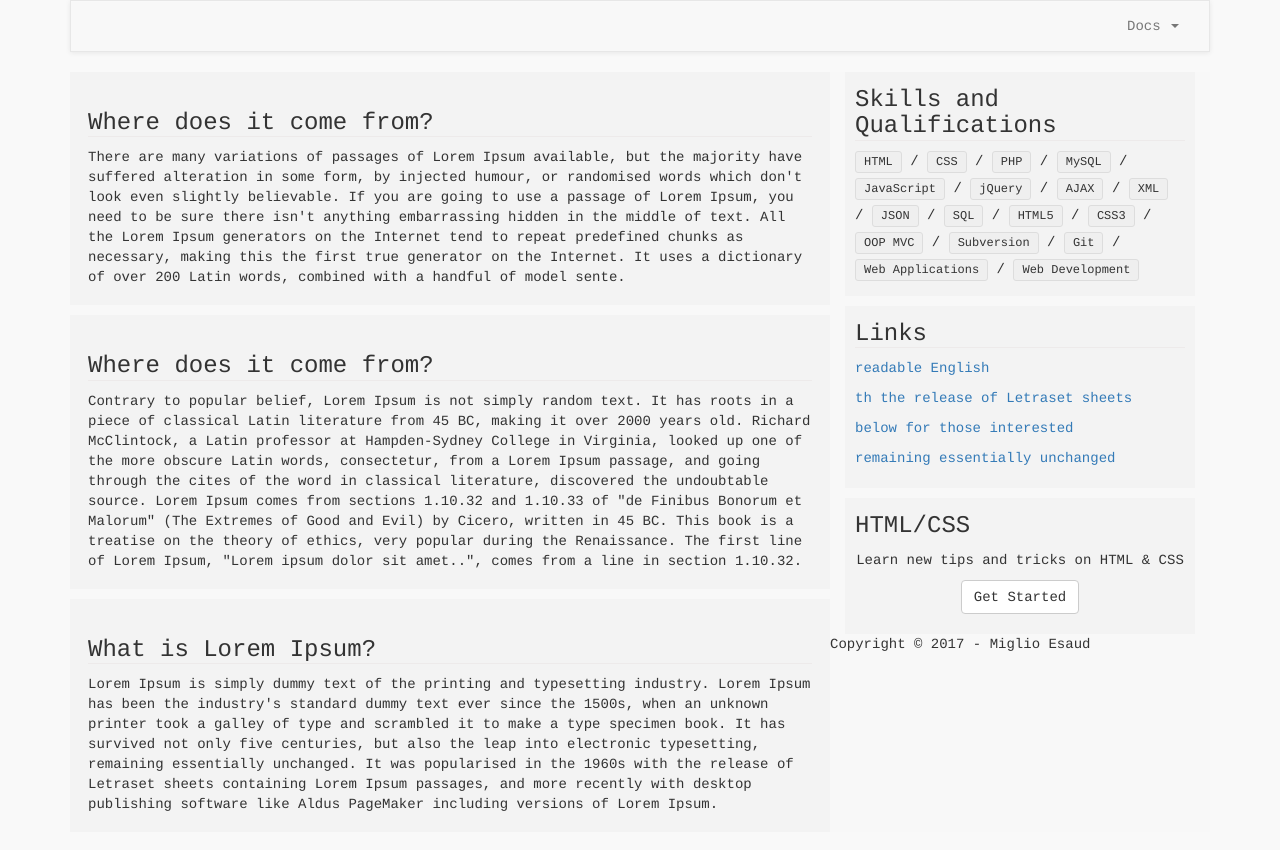
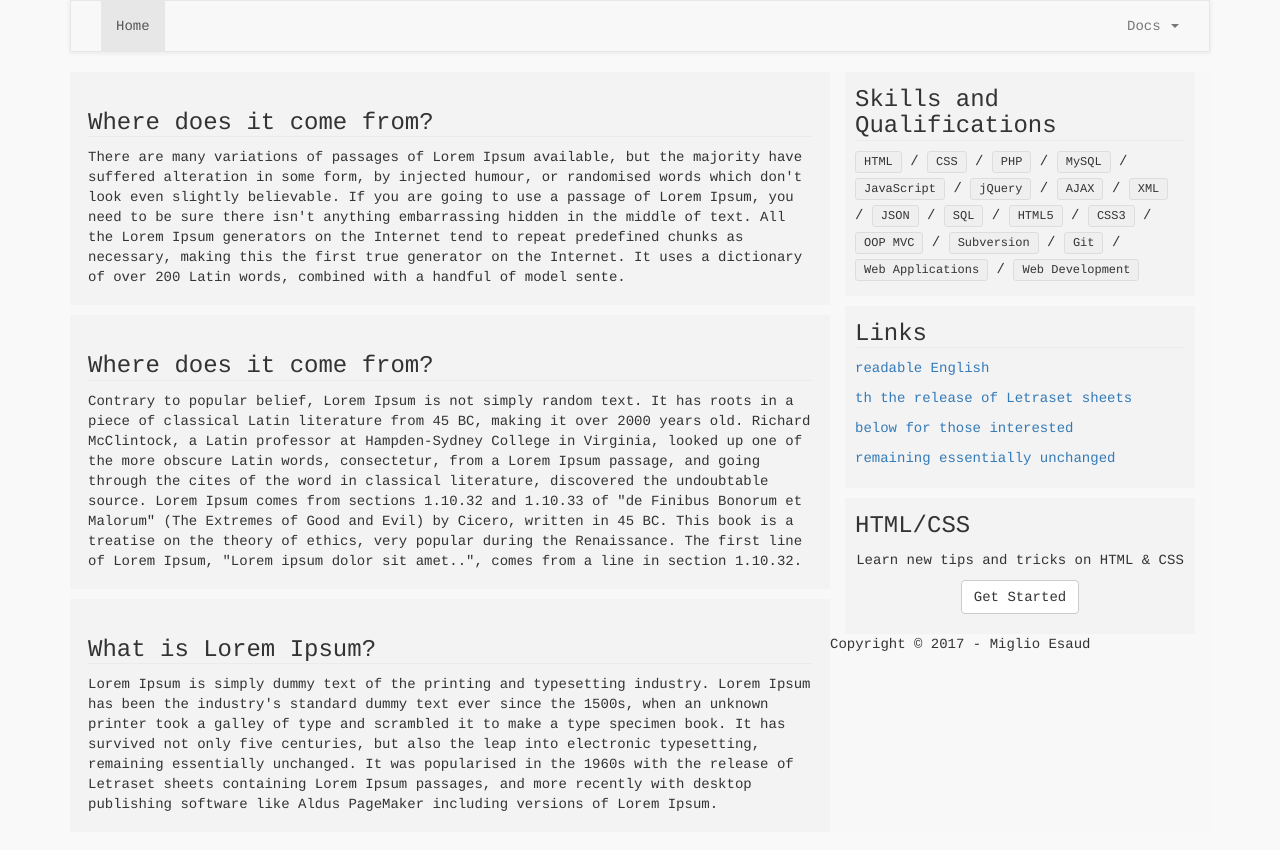
Before and after one commit to mig1098/mig1098.github.io, a Jekyll site: the page built from index.html, in a window 1280 px wide. Shown: the top 850 px of the page. Built offline with Jekyll 4.4.1, drawn with Linux system fonts in a browser that asks for light colours; Markdown is read by kramdown in place of the engine named in the settings.

Commit message:
Update header.html

```diff
--- a/_includes/header.html
+++ b/_includes/header.html
@@ -18,10 +18,10 @@
           </button>
         </div>
         <div class="collapse navbar-collapse" id="mg-navbar-collapse">
-          <ul class="nav navbar-nav hide">
-            <li class="active"><a href="#">Link <span class="sr-only">(current)</span></a></li>
-            <li><a href="#">Link</a></li>
-            <li class="dropdown">
+          <ul class="nav navbar-nav">
+            <li class="active"><a href="https://mig1098.github.io">Home<span class="sr-only">(current)</span></a></li>
+            <li class="hide"><a href="#">Link</a></li>
+            <li class="dropdown hide">
               <a href="#" class="dropdown-toggle" data-toggle="dropdown" role="button" aria-haspopup="true" aria-expanded="false">Dropdown <span class="caret"></span></a>
               <ul class="dropdown-menu">
                 <li><a href="#">Action</a></li>
```
